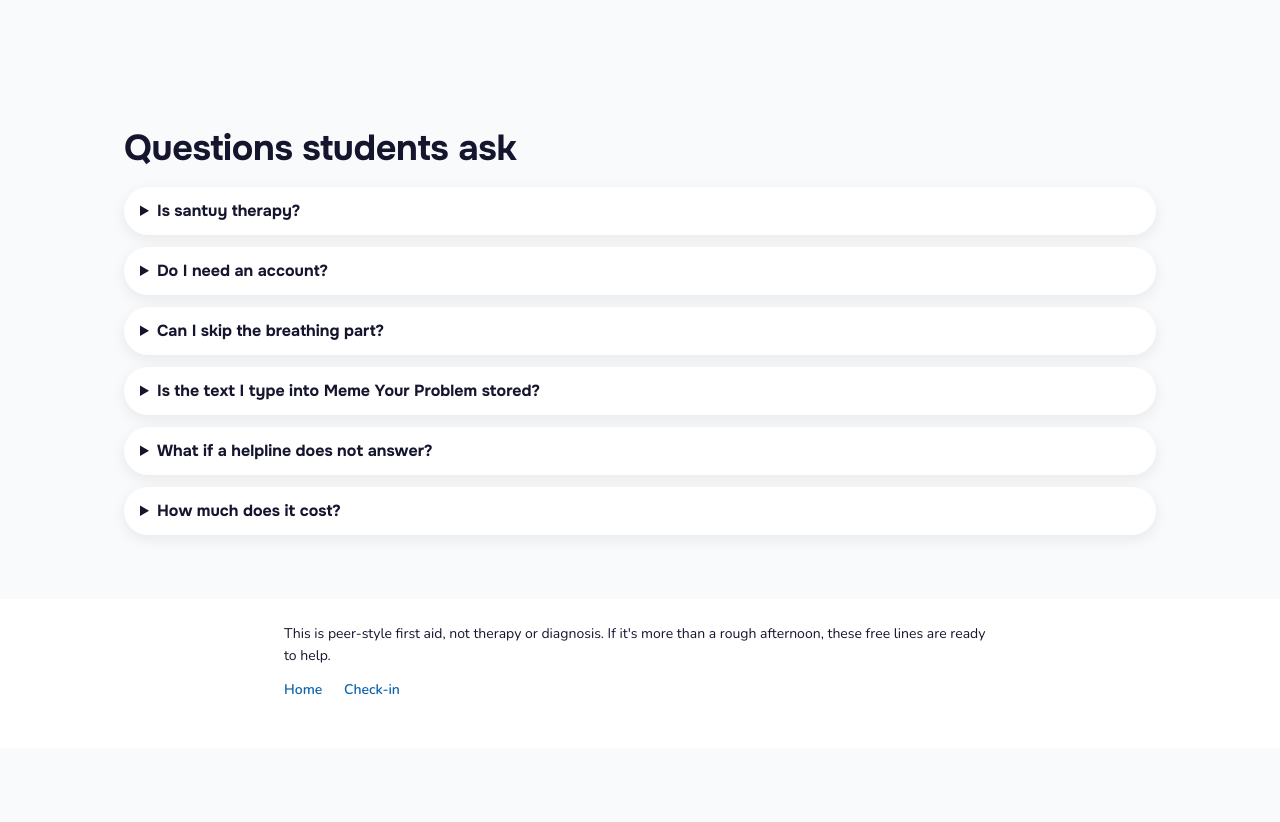
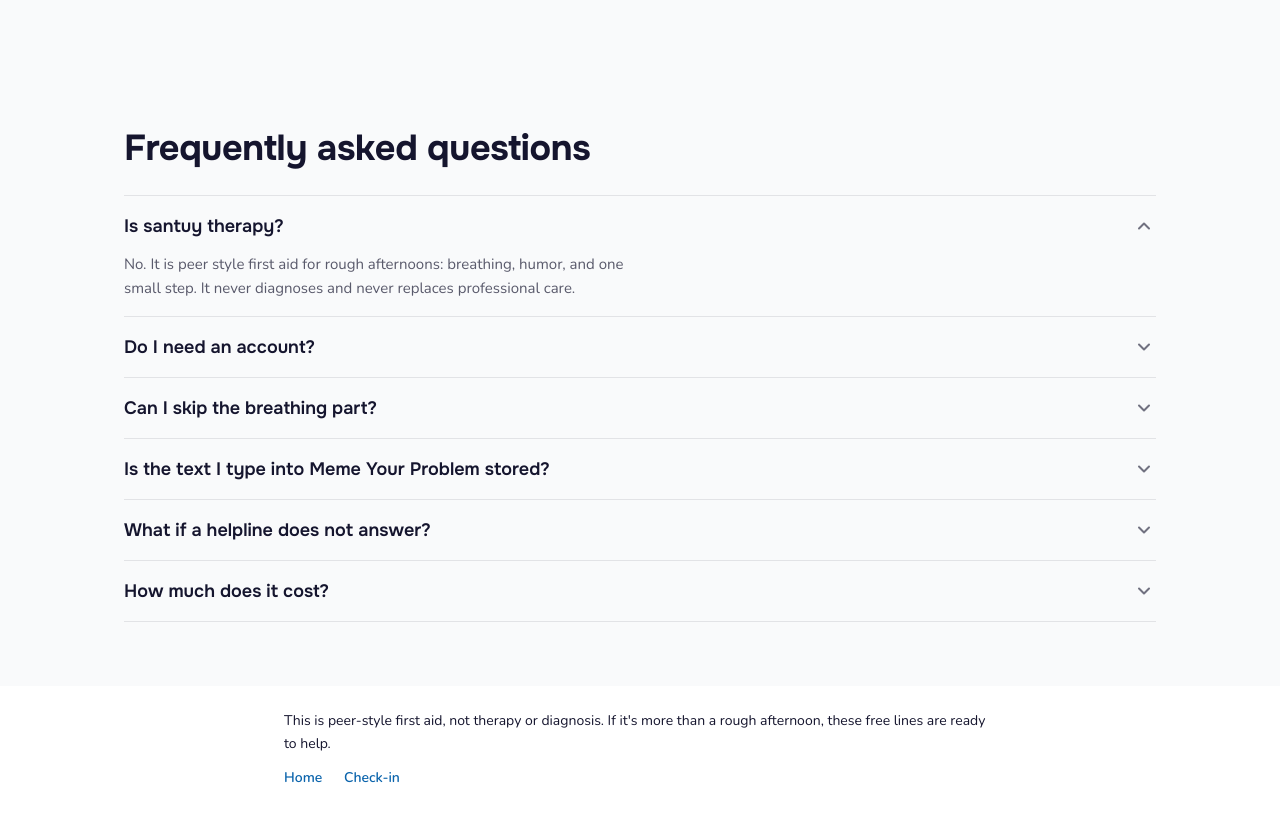
Before and after one commit to CmDevent31/mindcraft-web, a Next.js app: page / in a window 1280 px wide. Shown: the part 2806-3628 px from the top of the page. Before the commit the page ends 3554 px from the top, so only its background shows below. Built offline with nearby package versions, Linux system fonts and the light colour scheme.

Commit message:
style: restyle FAQ as standard accordion list

```diff
--- a/app/page.tsx
+++ b/app/page.tsx
@@ -223,21 +223,40 @@ function Closing() {
 function Faq() {
   return (
     <section aria-labelledby="faq-title" id="faq" className={SECTION}>
-      <div className={`${CONTAINER} flex flex-col gap-[var(--sp-4)]`}>
+      <div className={`${CONTAINER} flex flex-col gap-[var(--sp-5)]`}>
         <h2 id="faq-title" className={H2}>
-          Questions students ask
+          Frequently asked questions
         </h2>
-        <div className="flex flex-col gap-[var(--sp-3)]">
-          {FAQS.map((item) => (
+        <div className="flex flex-col">
+          {FAQS.map((item, i) => (
             <details
               key={item.q}
-              className="rounded-[var(--radius-card)] bg-white px-[var(--sp-4)] py-[var(--sp-3)]"
-              style={{ boxShadow: "0 4px 14px rgba(21,21,46,.08)" }}
+              open={i === 0}
+              className="group border-b border-ink/10 py-[var(--sp-4)] first:border-t"
             >
-              <summary className="cursor-pointer font-head text-base font-bold text-ink">
+              <summary className="flex cursor-pointer list-none items-center justify-between gap-[var(--sp-4)] font-head text-lg font-semibold text-ink [&::-webkit-details-marker]:hidden">
                 {item.q}
+                <span
+                  aria-hidden="true"
+                  className="flex h-6 w-6 shrink-0 items-center justify-center text-ink/60 transition-transform duration-200 group-open:rotate-180"
+                >
+                  <svg
+                    width="20"
+                    height="20"
+                    viewBox="0 0 20 20"
+                    fill="none"
+                    stroke="currentColor"
+                    strokeWidth="2"
+                    strokeLinecap="round"
+                    strokeLinejoin="round"
+                  >
+                    <path d="m5 7.5 5 5 5-5" />
+                  </svg>
+                </span>
               </summary>
-              <p className="pt-[var(--sp-2)] text-base leading-relaxed text-ink">{item.a}</p>
+              <p className="max-w-[60ch] pt-[var(--sp-3)] text-[15px] leading-relaxed text-ink/70">
+                {item.a}
+              </p>
             </details>
           ))}
         </div>
```
